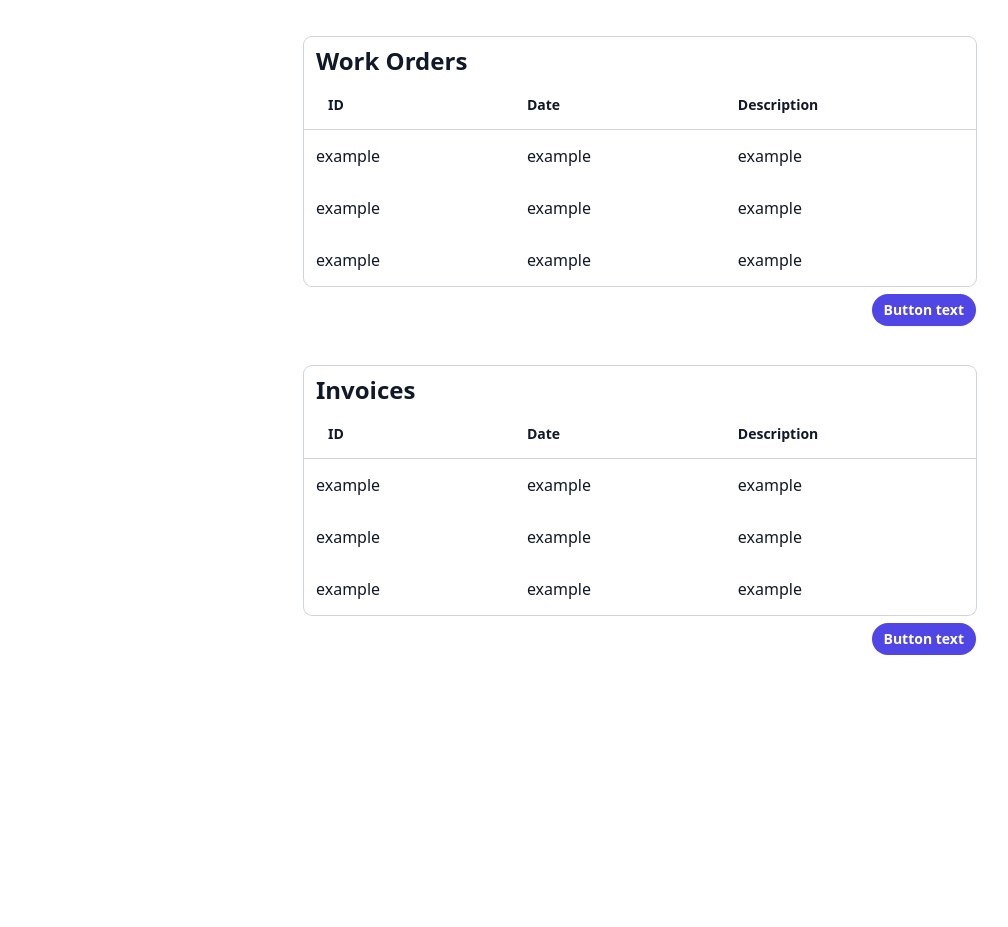
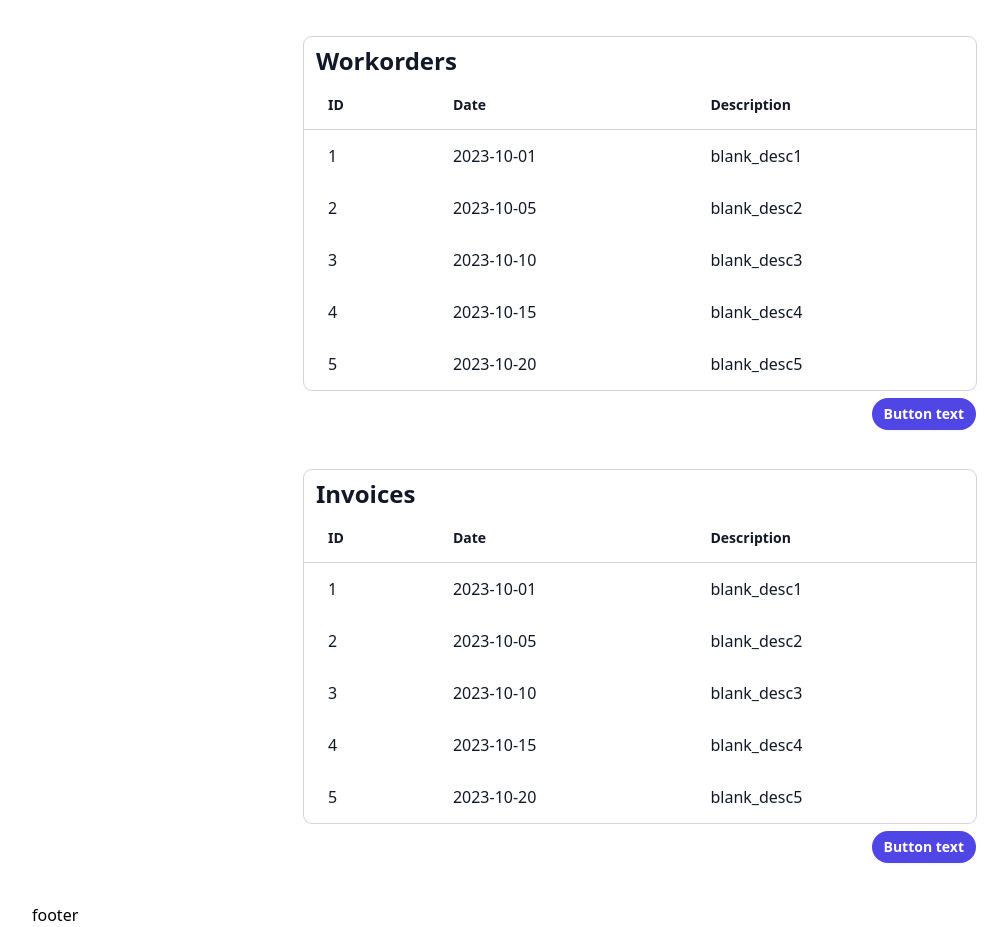
Before and after one commit to silvertrek-capstone/silverpi, a Next.js app in the folder silverpi/: page /home in a window 1280 px wide. Shown: the part 860-1787 px from the top of the page, without its empty margins (0-1008 px from the left). Before the commit the page ends 1515 px from the top, so only its background shows below. Built offline with nearby package versions, Linux system fonts and the light colour scheme.

Commit message:
added ability to change to a different page based on table

```diff
--- a/silverpi/src/app/home/page.js
+++ b/silverpi/src/app/home/page.js
@@ -1,4 +1,5 @@
 'use client'
+import Link from 'next/link';
 import { useState, useEffect } from 'react'
 
 export default function Home() {
@@ -46,7 +47,7 @@ export default function Home() {
 
         <div className="bg-grey px-4 sm:px-6 lg:px-8">
             <div className="mx-auto max-w-2xl text-center position: relative">
-                <div className="bg-white -mx-4 mt-10 pt-11 ring-1 ring-gray-300 sm:mx-0 sm:rounded-lg">
+                <div className="bg-white -mx-4 mt-10 pt-11 ring-1 ring-gray-300 sm:mx-0 sm:rounded-lg mb-20">
                     <h2 className="position absolute top-0 mt-3 ml-3 text-2xl font-semibold leading-6 text-gray-900">
                         Agreements</h2>
                     <table className="min-w-full divide-y divide-gray-300">
@@ -63,48 +64,37 @@ export default function Home() {
                         <tbody>
                             {/* iterate through data  */}
                           {ids.map((id, index) => (
-                                <tr key={id}>
-                                     <td className="px-6 py-3.5 text-left font-medium text-gray-900">
-                                        {id} </td>
+                                <tr key={index}>
+                                     <td key={index} className="px-6 py-3.5 text-left font-medium text-gray-900">
+                                        <Link href={`/home/Agreements/${id}`}>
+                                            <div className="hover:underline">
+                                                {id}
+                                            </div>
+                                        </Link>
+                                    </td>
                                         <td className="px-3 py-3.5 text-left font-medium text-gray-900">
                                         {data2[index]} </td>
                                         <td className="px-3 py-3.5 text-left font-medium text-gray-900">
                                         {data3[index]} </td>
                                 </tr>
                           ))}
-                            {/* <tr>
-                                <td className="px-3 py-3.5 text-left font-medium text-gray-900">example </td>
-                                <td className="px-3 py-3.5 text-left font-medium text-gray-900">example </td>
-                                <td className="px-3 py-3.5 text-left font-medium text-gray-900">example </td>
-
-                            </tr>
-                            <tr>
-                                <td className="px-3 py-3.5 text-left font-medium text-gray-900">example </td>
-                                <td className="px-3 py-3.5 text-left font-medium text-gray-900">example </td>
-                                <td className="px-3 py-3.5 text-left font-medium text-gray-900">example </td>
-
-                            </tr>
-                            <tr>
-                                <td className="px-3 py-3.5 text-left font-medium text-gray-900">example </td>
-                                <td className="px-3 py-3.5 text-left font-medium text-gray-900">example </td>
-                                <td className="px-3 py-3.5 text-left font-medium text-gray-900">example </td>
-
-                            </tr> */}
-                        </tbody>
+               </tbody>
                     </table>
+                    <Link href="./home/Agreements">
                          <button type="button"
                             className="mt-2 position absolute right-0 rounded-full bg-indigo-600 px-3 py-1.5 text-sm font-semibold text-white shadow-sm
                              hover:bg-indigo-500 focus-visible:outline focus-visible:outline-2 focus-visible:outline-offset-2
                               focus-visible:outline-indigo-600">
                             Button text
                         </button>
+                    </Link>
                 </div>
-            </div>
+            </div> {/*End of Tables  Agreements*/}
 
-            <div className="mx-auto mt-20 max-w-2xl text-center position: relative">
-                <div className="bg-white -mx-4 mt-10 pt-11 ring-1 ring-gray-300 sm:mx-0 sm:rounded-lg">
+            <div className="mx-auto max-w-2xl text-center position: relative">
+                <div className="bg-white -mx-4 mt-10 pt-11 ring-1 ring-gray-300 sm:mx-0 sm:rounded-lg mb-20">
                     <h2 className="position absolute top-0 mt-3 ml-3 text-2xl font-semibold leading-6 text-gray-900">
-                        Work Orders</h2>
+                        Workorders</h2>
                     <table className="min-w-full divide-y divide-gray-300">
                         <thead>
                             <tr>
@@ -117,37 +107,37 @@ export default function Home() {
                             </tr>
                         </thead>
                         <tbody>
-                            <tr>
-                                <td className="px-3 py-3.5 text-left font-medium text-gray-900">example </td>
-                                <td className="px-3 py-3.5 text-left font-medium text-gray-900">example </td>
-                                <td className="px-3 py-3.5 text-left font-medium text-gray-900">example </td>
-
-                            </tr>
-                            <tr>
-                                <td className="px-3 py-3.5 text-left font-medium text-gray-900">example </td>
-                                <td className="px-3 py-3.5 text-left font-medium text-gray-900">example </td>
-                                <td className="px-3 py-3.5 text-left font-medium text-gray-900">example </td>
-
-                            </tr>
-                            <tr>
-                                <td className="px-3 py-3.5 text-left font-medium text-gray-900">example </td>
-                                <td className="px-3 py-3.5 text-left font-medium text-gray-900">example </td>
-                                <td className="px-3 py-3.5 text-left font-medium text-gray-900">example </td>
-
-                            </tr>
-                        </tbody>
+                            {/* iterate through data  */}
+                          {ids.map((id, index) => (
+                                <tr key={index}>
+                                     <td key={index} className="px-6 py-3.5 text-left font-medium text-gray-900">
+                                        <Link href={`/home/Workorders/${id}`}>
+                                            <div className="hover:underline">
+                                                {id}
+                                            </div>
+                                        </Link>
+                                    </td>
+                                        <td className="px-3 py-3.5 text-left font-medium text-gray-900">
+                                        {data2[index]} </td>
+                                        <td className="px-3 py-3.5 text-left font-medium text-gray-900">
+                                        {data3[index]} </td>
+                                </tr>
+                          ))}
+               </tbody>
                     </table>
+                    <Link href="./home/Workorders">
                          <button type="button"
                             className="mt-2 position absolute right-0 rounded-full bg-indigo-600 px-3 py-1.5 text-sm font-semibold text-white shadow-sm
                              hover:bg-indigo-500 focus-visible:outline focus-visible:outline-2 focus-visible:outline-offset-2
                               focus-visible:outline-indigo-600">
                             Button text
                         </button>
+                    </Link>
                 </div>
-            </div>
+            </div> {/*End of Tables  Workorders*/}
 
-            <div className="mx-auto mt-20 max-w-2xl text-center position: relative">
-                <div className="bg-white -mx-4 mt-10 pt-11 ring-1 ring-gray-300 sm:mx-0 sm:rounded-lg">
+            <div className="mx-auto max-w-2xl text-center position: relative">
+                <div className="bg-white -mx-4 mt-10 pt-11 ring-1 ring-gray-300 sm:mx-0 sm:rounded-lg mb-20">
                     <h2 className="position absolute top-0 mt-3 ml-3 text-2xl font-semibold leading-6 text-gray-900">
                         Invoices</h2>
                     <table className="min-w-full divide-y divide-gray-300">
@@ -162,39 +152,41 @@ export default function Home() {
                             </tr>
                         </thead>
                         <tbody>
-                            <tr>
-                                <td className="px-3 py-3.5 text-left font-medium text-gray-900">example </td>
-                                <td className="px-3 py-3.5 text-left font-medium text-gray-900">example </td>
-                                <td className="px-3 py-3.5 text-left font-medium text-gray-900">example </td>
-
-                            </tr>
-                            <tr>
-                                <td className="px-3 py-3.5 text-left font-medium text-gray-900">example </td>
-                                <td className="px-3 py-3.5 text-left font-medium text-gray-900">example </td>
-                                <td className="px-3 py-3.5 text-left font-medium text-gray-900">example </td>
-
-                            </tr>
-                            <tr>
-                                <td className="px-3 py-3.5 text-left font-medium text-gray-900">example </td>
-                                <td className="px-3 py-3.5 text-left font-medium text-gray-900">example </td>
-                                <td className="px-3 py-3.5 text-left font-medium text-gray-900">example </td>
-
-                            </tr>
-                        </tbody>
+                            {/* iterate through data  */}
+                          {ids.map((id, index) => (
+                                <tr key={index}>
+                                     <td key={index} className="px-6 py-3.5 text-left font-medium text-gray-900">
+                                        <Link href={`/home/Invoices/${id}`}>
+                                            <div className="hover:underline">
+                                                {id}
+                                            </div>
+                                        </Link>
+                                    </td>
+                                        <td className="px-3 py-3.5 text-left font-medium text-gray-900">
+                                        {data2[index]} </td>
+                                        <td className="px-3 py-3.5 text-left font-medium text-gray-900">
+                                        {data3[index]} </td>
+                                </tr>
+                          ))}
+               </tbody>
                     </table>
+                    <Link href="./home/Invoices">
                          <button type="button"
                             className="mt-2 position absolute right-0 rounded-full bg-indigo-600 px-3 py-1.5 text-sm font-semibold text-white shadow-sm
                              hover:bg-indigo-500 focus-visible:outline focus-visible:outline-2 focus-visible:outline-offset-2
                               focus-visible:outline-indigo-600">
                             Button text
                         </button>
+                    </Link>
                 </div>
             </div>
+            {/*End of Tables  Invoices*/}
 
+            <div>
+                <h1 className="margin-block-end: 20px">footer</h1>
+            </div>
 
-        </div>
-        {/* End of Tables  Agreements Work Orders Invoices*/}
-
+        </div> {/* End of Tables  Agreements Work Orders Invoices*/}
     </div>
     )
   }
```
